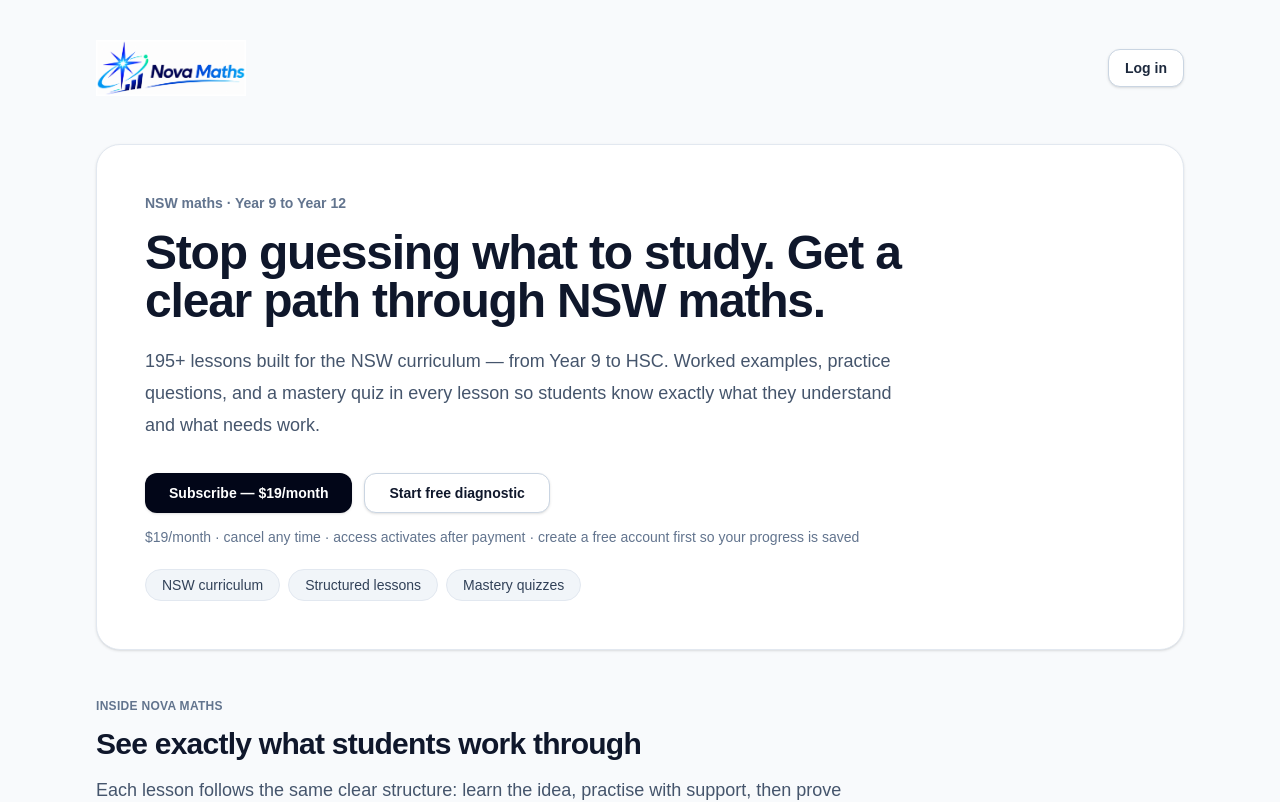
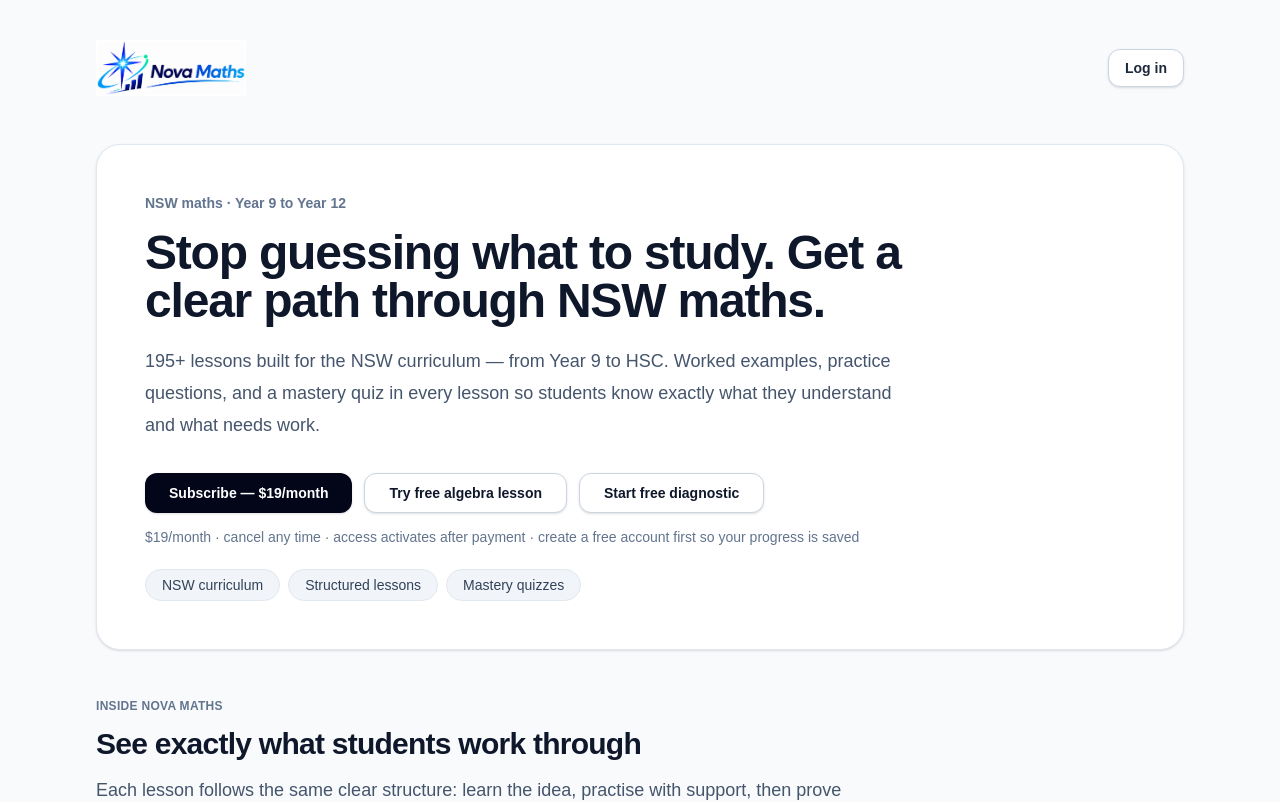
Before and after one commit to xiharbingerix/hsc-maths-coach, a Next.js app: page / in a window 1280 px wide. Shown: the top 802 px of the page. Built offline with nearby package versions, Linux system fonts and the light colour scheme; no server answers.

Commit message:
Add free lesson CTA to homepage hero

```diff
--- a/app/page.tsx
+++ b/app/page.tsx
@@ -183,6 +183,9 @@ export default function Home() {
               <SubscribeCTA href="/checkout?offer=online-learning">
                 Subscribe &mdash; $19/month
               </SubscribeCTA>
+              <SecondaryLink href="/free-year-7-algebra">
+                Try free algebra lesson
+              </SecondaryLink>
               <SecondaryLink href="/diagnostic">
                 Start free diagnostic
               </SecondaryLink>
```
